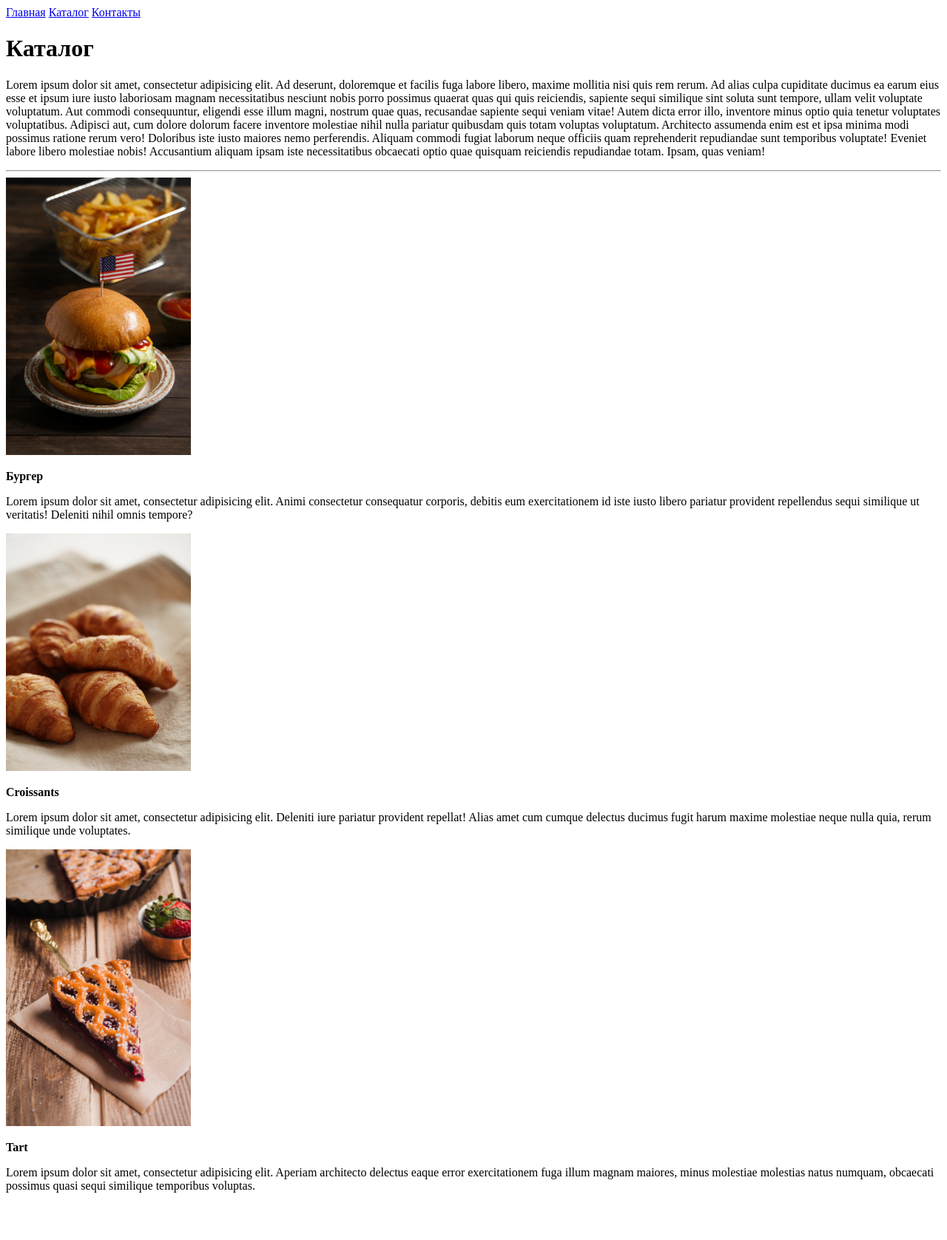
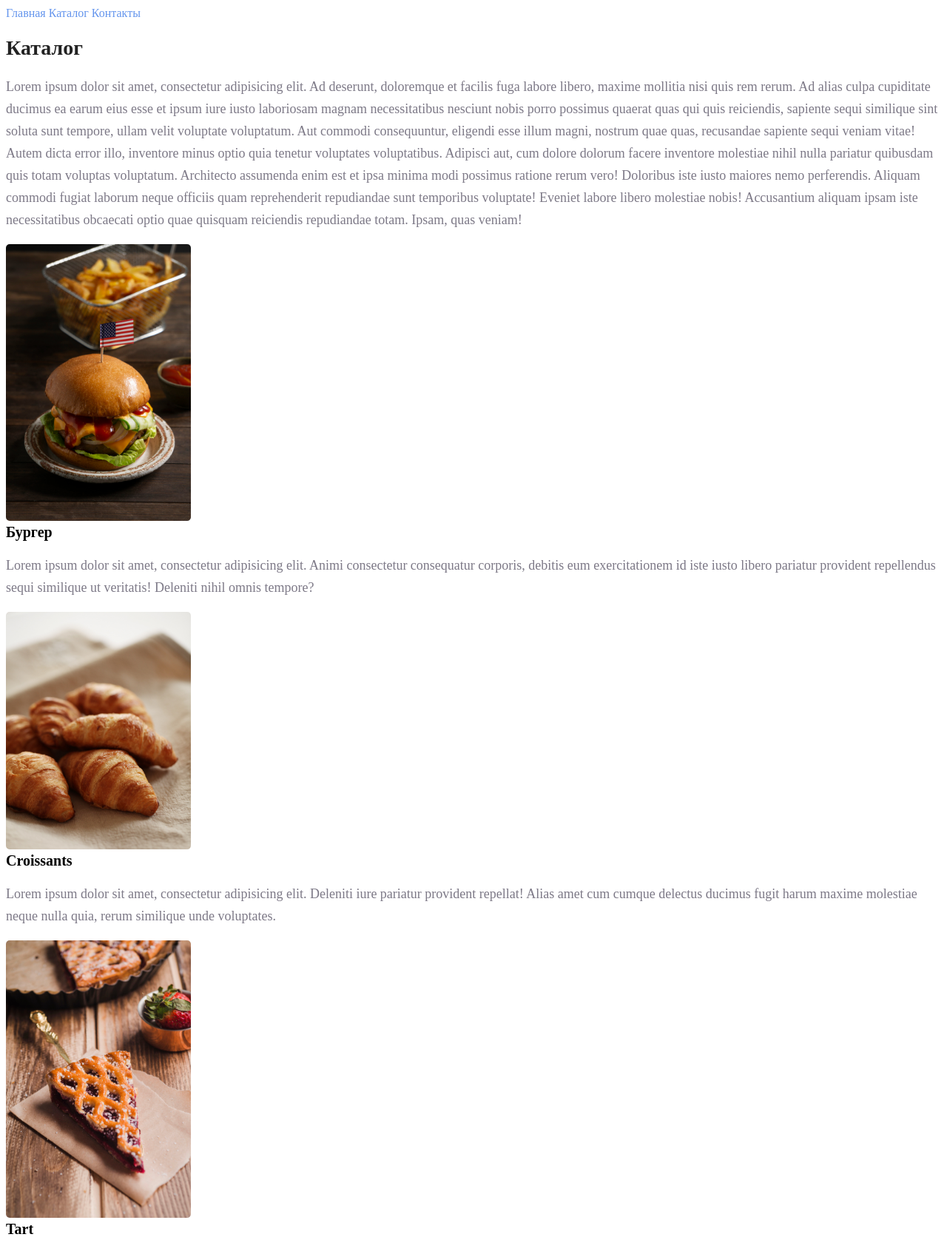
Before and after one commit to KvShe/html, a plain HTML site: page catalog/catalog.html in a window 1280 px wide. Shown: the top 1676 px of the page at 74% size. Before the commit the page ends 1628 px from the top, so only its background shows below. Drawn offline with Linux system fonts and the light colour scheme.

Commit message:
Homework 2

```diff
--- a/catalog/catalog.html
+++ b/catalog/catalog.html
@@ -6,22 +6,22 @@
           content="width=device-width, user-scalable=no, initial-scale=1.0, maximum-scale=1.0, minimum-scale=1.0">
     <meta http-equiv="X-UA-Compatible" content="ie=edge">
     <title>Каталог</title>
+    <link rel="stylesheet" href="../style.css">
 </head>
 <body>
-    <a href="../index.html">Главная</a>
-    <a href="catalog.html">Каталог</a>
-    <a href="../contacts.html">Контакты</a>
-    <h1>Каталог</h1>
-    <p>Lorem ipsum dolor sit amet, consectetur adipisicing elit. Ad deserunt, doloremque et facilis fuga labore libero, maxime mollitia nisi quis rem rerum. Ad alias culpa cupiditate ducimus ea earum eius esse et ipsum iure iusto laboriosam magnam necessitatibus nesciunt nobis porro possimus quaerat quas qui quis reiciendis, sapiente sequi similique sint soluta sunt tempore, ullam velit voluptate voluptatum. Aut commodi consequuntur, eligendi esse illum magni, nostrum quae quas, recusandae sapiente sequi veniam vitae! Autem dicta error illo, inventore minus optio quia tenetur voluptates voluptatibus. Adipisci aut, cum dolore dolorum facere inventore molestiae nihil nulla pariatur quibusdam quis totam voluptas voluptatum. Architecto assumenda enim est et ipsa minima modi possimus ratione rerum vero! Doloribus iste iusto maiores nemo perferendis. Aliquam commodi fugiat laborum neque officiis quam reprehenderit repudiandae sunt temporibus voluptate! Eveniet labore libero molestiae nobis! Accusantium aliquam ipsam iste necessitatibus obcaecati optio quae quisquam reiciendis repudiandae totam. Ipsam, quas veniam!</p>
-    <hr>
+    <a class="menu_link" href="../index.html">Главная</a>
+    <a class="menu_link" href="catalog.html">Каталог</a>
+    <a class="menu_link" href="../contacts.html">Контакты</a>
+    <h1 class="title">Каталог</h1>
+    <p class="desc">Lorem ipsum dolor sit amet, consectetur adipisicing elit. Ad deserunt, doloremque et facilis fuga labore libero, maxime mollitia nisi quis rem rerum. Ad alias culpa cupiditate ducimus ea earum eius esse et ipsum iure iusto laboriosam magnam necessitatibus nesciunt nobis porro possimus quaerat quas qui quis reiciendis, sapiente sequi similique sint soluta sunt tempore, ullam velit voluptate voluptatum. Aut commodi consequuntur, eligendi esse illum magni, nostrum quae quas, recusandae sapiente sequi veniam vitae! Autem dicta error illo, inventore minus optio quia tenetur voluptates voluptatibus. Adipisci aut, cum dolore dolorum facere inventore molestiae nihil nulla pariatur quibusdam quis totam voluptas voluptatum. Architecto assumenda enim est et ipsa minima modi possimus ratione rerum vero! Doloribus iste iusto maiores nemo perferendis. Aliquam commodi fugiat laborum neque officiis quam reprehenderit repudiandae sunt temporibus voluptate! Eveniet labore libero molestiae nobis! Accusantium aliquam ipsam iste necessitatibus obcaecati optio quae quisquam reiciendis repudiandae totam. Ipsam, quas veniam!</p>
     <img src="../img/burger.jpg" alt="burger" width="250">
-    <p><b>Бургер</b></p>
-    <p>Lorem ipsum dolor sit amet, consectetur adipisicing elit. Animi consectetur consequatur corporis, debitis eum exercitationem id iste iusto libero pariatur provident repellendus sequi similique ut veritatis! Deleniti nihil omnis tempore?</p>
+    <div class="caption_photo">Бургер</div>
+    <p class="desc">Lorem ipsum dolor sit amet, consectetur adipisicing elit. Animi consectetur consequatur corporis, debitis eum exercitationem id iste iusto libero pariatur provident repellendus sequi similique ut veritatis! Deleniti nihil omnis tempore?</p>
     <img src="../img/croissants.jpg" alt="croissants" width="250">
-    <p><b>Croissants</b></p>
-    <p>Lorem ipsum dolor sit amet, consectetur adipisicing elit. Deleniti iure pariatur provident repellat! Alias amet cum cumque delectus ducimus fugit harum maxime molestiae neque nulla quia, rerum similique unde voluptates.</p>
+    <div class="caption_photo">Croissants</div>
+    <p class="desc">Lorem ipsum dolor sit amet, consectetur adipisicing elit. Deleniti iure pariatur provident repellat! Alias amet cum cumque delectus ducimus fugit harum maxime molestiae neque nulla quia, rerum similique unde voluptates.</p>
     <img src="../img/tart.jpg" alt="tart" width="250">
-    <p><b>Tart</b></p>
-    <p>Lorem ipsum dolor sit amet, consectetur adipisicing elit. Aperiam architecto delectus eaque error exercitationem fuga illum magnam maiores, minus molestiae molestias natus numquam, obcaecati possimus quasi sequi similique temporibus voluptas.</p>
+    <div class="caption_photo">Tart</div>
+    <p class="desc">Lorem ipsum dolor sit amet, consectetur adipisicing elit. Aperiam architecto delectus eaque error exercitationem fuga illum magnam maiores, minus molestiae molestias natus numquam, obcaecati possimus quasi sequi similique temporibus voluptas.</p>
 </body>
 </html>
--- /dev/null
+++ b/style.css
@@ -0,0 +1,43 @@
+a {
+    text-decoration: none;
+}
+
+img {
+    border-radius: 5px;
+}
+
+.menu_link {
+    color: cornflowerblue;
+    font-size: 16px;
+    line-height: 20px;
+}
+.title {
+    color: #222;
+    font-size: 28px;
+    line-height: 36px;
+    font-weight: bold;
+}
+
+.desc {
+    font-style: normal;
+    font-weight: 300;
+    font-size: 18px;
+    line-height: 30px;
+    color: #7D7987;
+}
+
+.subtitle {
+    color: coral;
+    font-style: normal;
+    font-weight: 700;
+    font-size: 36px;
+    line-height: 80px;
+}
+.caption_photo {
+    font-weight: bold;
+    font-size: 20px;
+}
+
+.button {
+    text-align: center;
+}
```
Also changed, not shown: contacts.html (+10 -9 lines), index.html (+10 -9 lines).
